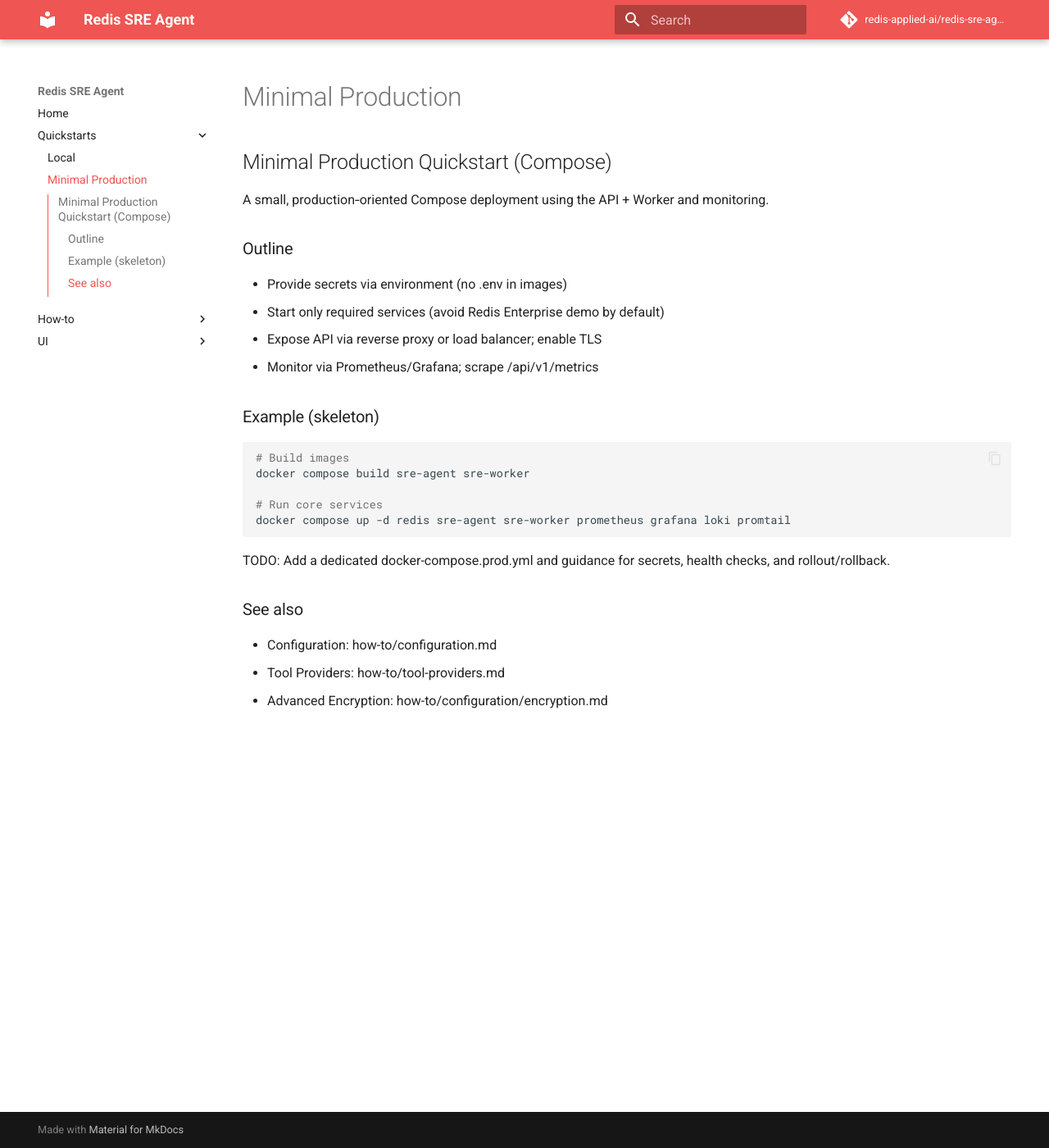
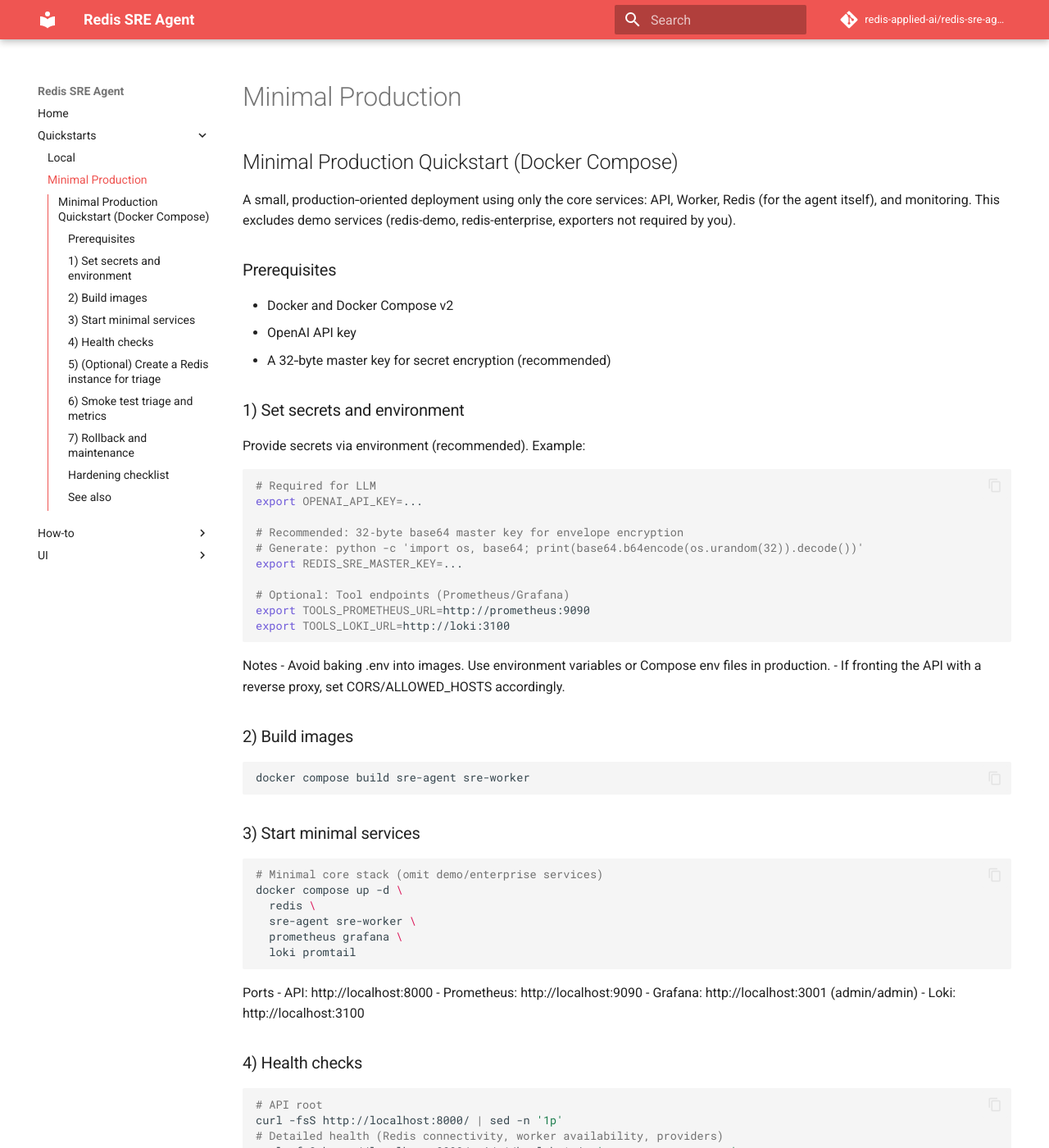
Before and after one commit to redis-applied-ai/redis-sre-agent, an MkDocs documentation site: the page built from docs/quickstarts/production.md, in a window 1280 px wide and 1400 px high. Shown: the whole window at 82% size. Built offline with MkDocs 1.6.1 and Material for MkDocs 9.7.7, drawn with Linux system fonts in a browser that asks for light colours; comment, search, counter and statistics services are not loaded; some of the changed text lies outside the part shown.

Commit message:
docs(quickstart): finalize Minimal Production guide (Compose) with secrets, health checks, smoke tests, and rollback notes

````diff
--- a/docs/quickstarts/production.md
+++ b/docs/quickstarts/production.md
@@ -1,23 +1,98 @@
-## Minimal Production Quickstart (Compose)
+## Minimal Production Quickstart (Docker Compose)
 
-A small, production‑oriented Compose deployment using the API + Worker and monitoring.
+A small, production‑oriented deployment using only the core services: API, Worker, Redis (for the agent itself), and monitoring. This excludes demo services (redis-demo, redis-enterprise, exporters not required by you).
 
-### Outline
-- Provide secrets via environment (no .env in images)
-- Start only required services (avoid Redis Enterprise demo by default)
-- Expose API via reverse proxy or load balancer; enable TLS
-- Monitor via Prometheus/Grafana; scrape /api/v1/metrics
+### Prerequisites
+- Docker and Docker Compose v2
+- OpenAI API key
+- A 32‑byte master key for secret encryption (recommended)
 
-### Example (skeleton)
+### 1) Set secrets and environment
+Provide secrets via environment (recommended). Example:
 ```bash
-# Build images
-docker compose build sre-agent sre-worker
+# Required for LLM
+export OPENAI_API_KEY=...
 
-# Run core services
-docker compose up -d redis sre-agent sre-worker prometheus grafana loki promtail
+# Recommended: 32‑byte base64 master key for envelope encryption
+# Generate: python -c 'import os, base64; print(base64.b64encode(os.urandom(32)).decode())'
+export REDIS_SRE_MASTER_KEY=...
+
+# Optional: Tool endpoints (Prometheus/Grafana)
+export TOOLS_PROMETHEUS_URL=http://prometheus:9090
+export TOOLS_LOKI_URL=http://loki:3100
 ```
 
-TODO: Add a dedicated docker-compose.prod.yml and guidance for secrets, health checks, and rollout/rollback.
+Notes
+- Avoid baking .env into images. Use environment variables or Compose env files in production.
+- If fronting the API with a reverse proxy, set CORS/ALLOWED_HOSTS accordingly.
+
+### 2) Build images
+```bash
+docker compose build sre-agent sre-worker
+```
+
+### 3) Start minimal services
+```bash
+# Minimal core stack (omit demo/enterprise services)
+docker compose up -d \
+  redis \
+  sre-agent sre-worker \
+  prometheus grafana \
+  loki promtail
+```
+
+Ports
+- API: http://localhost:8000
+- Prometheus: http://localhost:9090
+- Grafana: http://localhost:3001 (admin/admin)
+- Loki: http://localhost:3100
+
+### 4) Health checks
+```bash
+# API root
+curl -fsS http://localhost:8000/ | sed -n '1p'
+# Detailed health (Redis connectivity, worker availability, providers)
+curl -fsS http://localhost:8000/api/v1/health | jq '.status,.components'
+# Prometheus readiness
+curl -fsS http://localhost:9090/-/ready
+```
+
+### 5) (Optional) Create a Redis instance for triage
+Use your production Redis URL. Example:
+```bash
+# Create an instance record (inside API container)
+docker compose exec -T sre-agent uv run redis-sre-agent instance create \
+  --name prod-cache \
+  --connection-url redis://your-redis-host:6379/0 \
+  --environment production \
+  --usage cache \
+  --description "Primary Redis"
+
+# Verify
+docker compose exec -T sre-agent uv run redis-sre-agent instance list
+```
+
+### 6) Smoke test triage and metrics
+```bash
+# Ask a quick question with instance context (replace <id>)
+docker compose exec -T sre-agent uv run redis-sre-agent \
+  query "Check for memory pressure" -r <id>
+
+# Confirm metrics are exposed by the API for Prometheus
+curl -fsS http://localhost:8000/api/v1/metrics | head -n 20
+```
+
+### 7) Rollback and maintenance
+- Rollback: `docker compose down` (adds `-v` to remove volumes if needed)
+- Logs: `docker compose logs -f sre-agent` and `docker compose logs -f sre-worker`
+- Upgrades: rebuild and `docker compose up -d` to roll forward
+- Secrets rotation: see Advanced Encryption for rotating `REDIS_SRE_MASTER_KEY`
+
+### Hardening checklist
+- Put the API behind TLS and an auth layer (API_KEY if needed)
+- Restrict CORS/ALLOWED_HOSTS to trusted origins
+- Limit exposed ports publicly (Grafana/Prometheus often internal-only)
+- Store secrets in your preferred secrets manager
 
 ### See also
 - Configuration: how-to/configuration.md
````
